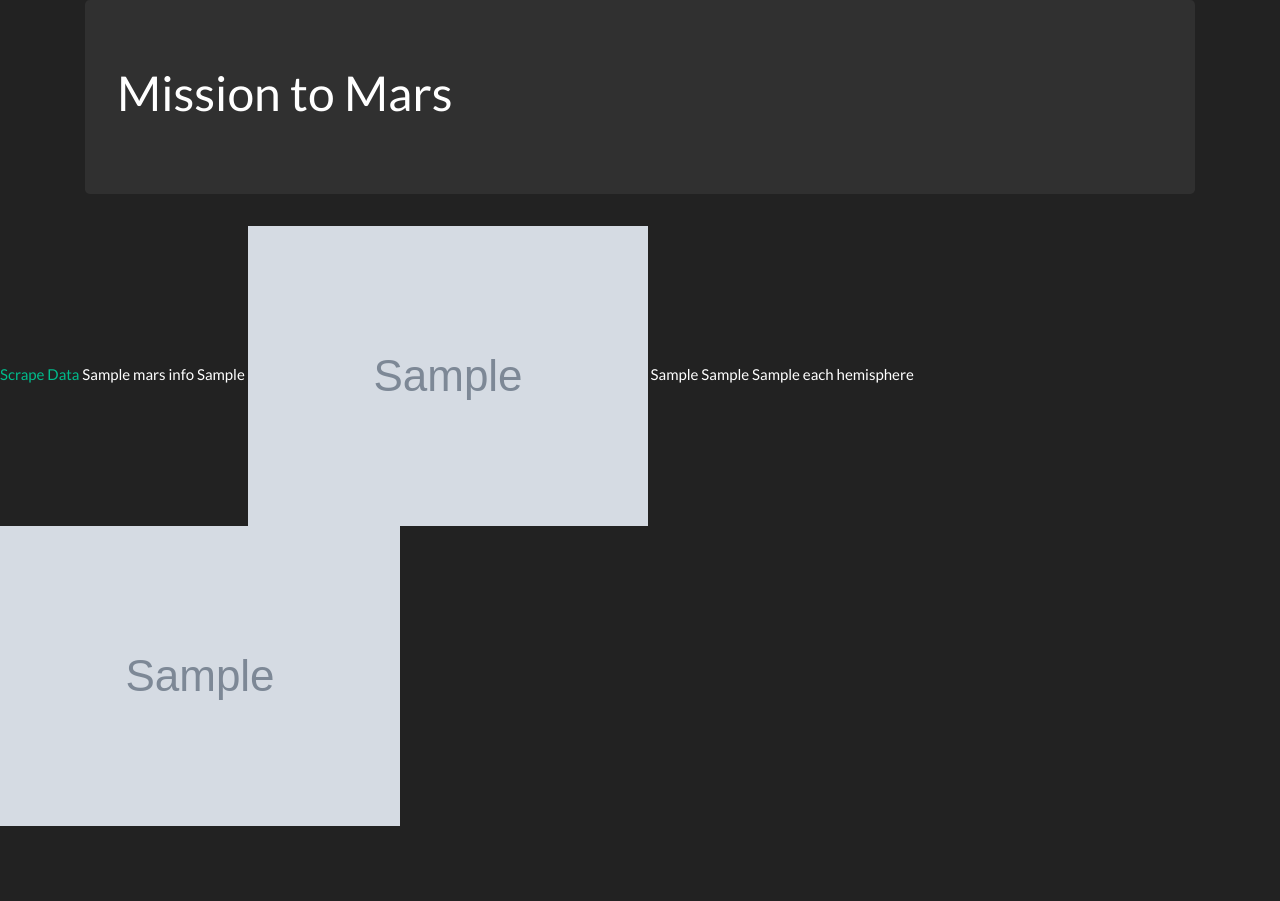
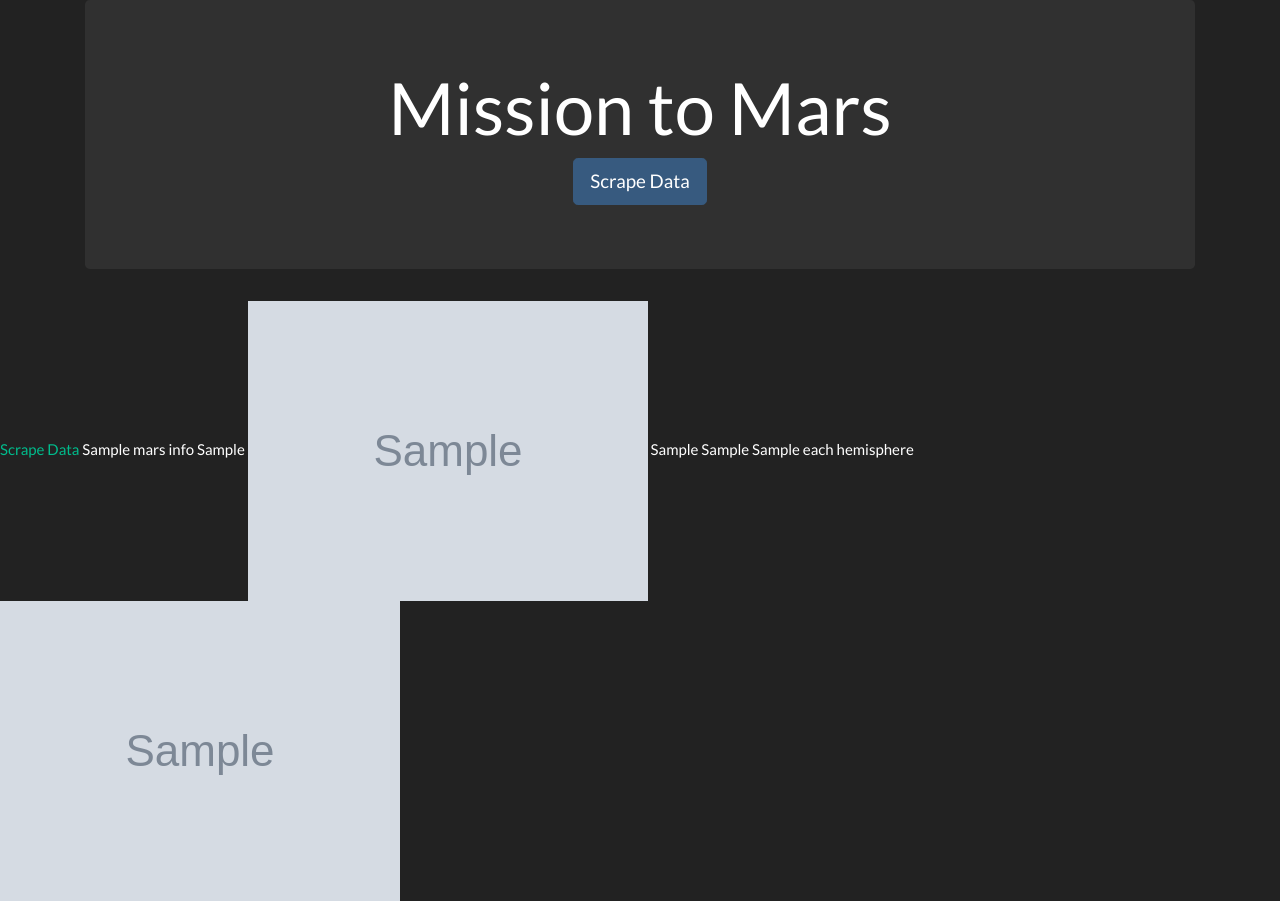
Before and after one commit to williamsit/Homework, a Flask app: template Mission_To_Mars/templates/index.html in a window 1280 px wide. Before the commit the page ends 826 px from the top, so only its background shows below. Run offline with Flask 2, Linux system fonts and the light colour scheme; the template is opened without the code that fills it: most values are stand-ins (such as "Sample title", 1, 10 or a date in 2020); grey boxes marked "Sample" are stand-in pictures; some libraries are stand-ins or nearby versions.

Commit message:
Update index.html

```diff
--- a/Mission_To_Mars/templates/index.html
+++ b/Mission_To_Mars/templates/index.html
@@ -4,7 +4,6 @@
     <head>
       <meta charset="UTF-8">
       <meta name="viewport" content="width=device-width, initial-scale=1, shrink-to-fit=no">
-      <link rel="alt_stylesheet" href="/templates/style.css" type="css">
       <link rel="stylesheet" href="https://stackpath.bootstrapcdn.com/bootswatch/4.2.1/darkly/bootstrap.min.css" integrity="sha384-F7cPHYSdE3FzBKvdxDKyFow9Y28Yq7KGHQOKpOI+rwc8s6jJnp///mpEJAib2EM6" crossorigin="anonymous">
       <script src="https://code.jquery.com/jquery-3.3.1.slim.min.js" integrity="sha384-q8i/X+965DzO0rT7abK41JStQIAqVgRVzpbzo5smXKp4YfRvH+8abtTE1Pi6jizo" crossorigin="anonymous"></script>
       <script src="https://cdnjs.cloudflare.com/ajax/libs/popper.js/1.14.6/umd/popper.min.js" integrity="sha384-wHAiFfRlMFy6i5SRaxvfOCifBUQy1xHdJ/yoi7FRNXMRBu5WHdZYu1hA6ZOblgut" crossorigin="anonymous"></script>
@@ -16,8 +15,9 @@
         <div class="row">
           <div class="col-md-12">
             <div class="panel-body">
-              <div class="jumbotron">
-                <h1 class="header_1_style">Mission to Mars</h1>
+              <div class="jumbotron" style="text-align:center">
+                <h1 class="display-3">Mission to Mars</h1>
+                <a class="btn btn-primary btn-lg" href="/scrape" role="button" >Scrape Data</a>
               </div>
             </div>
           </div>
```
